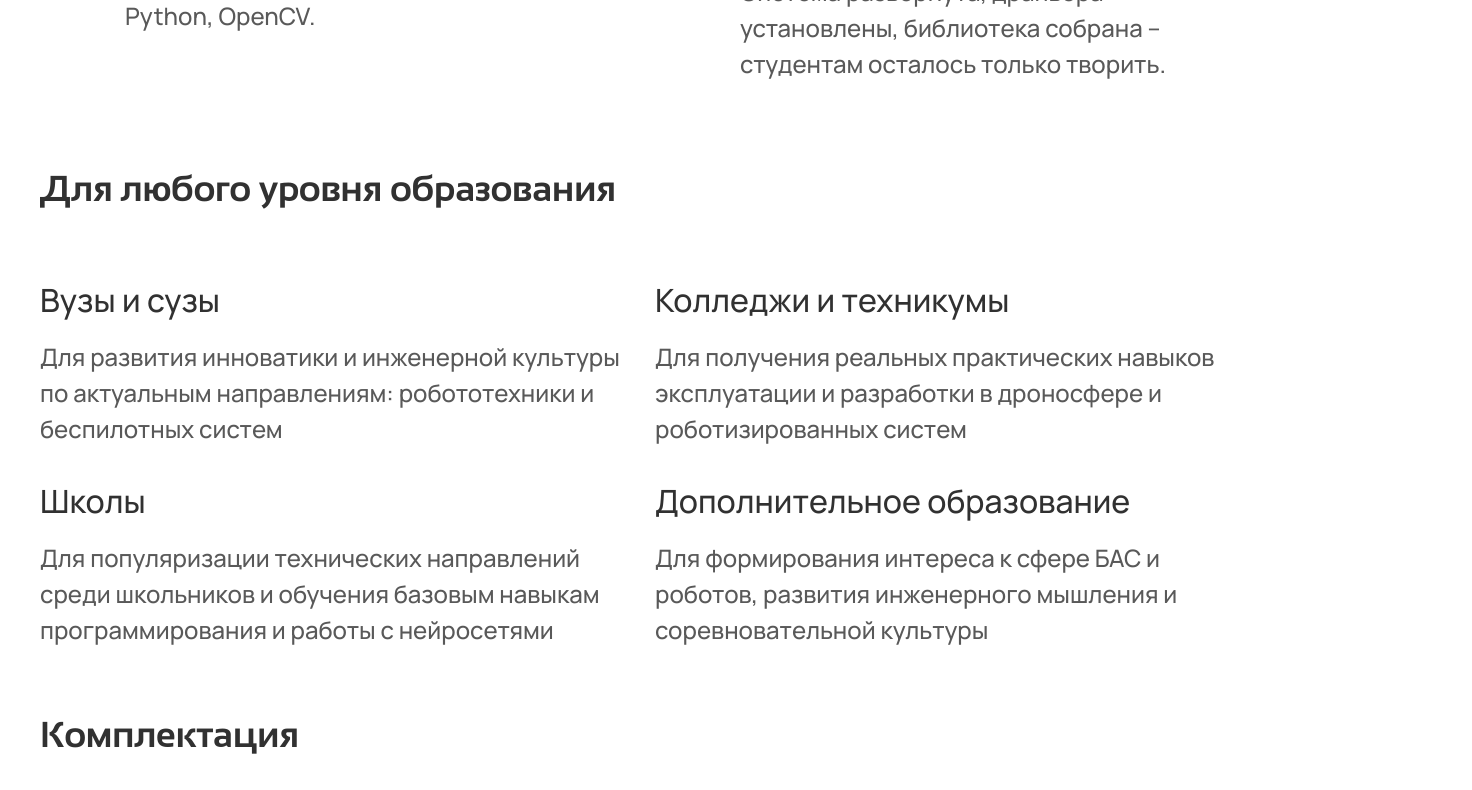
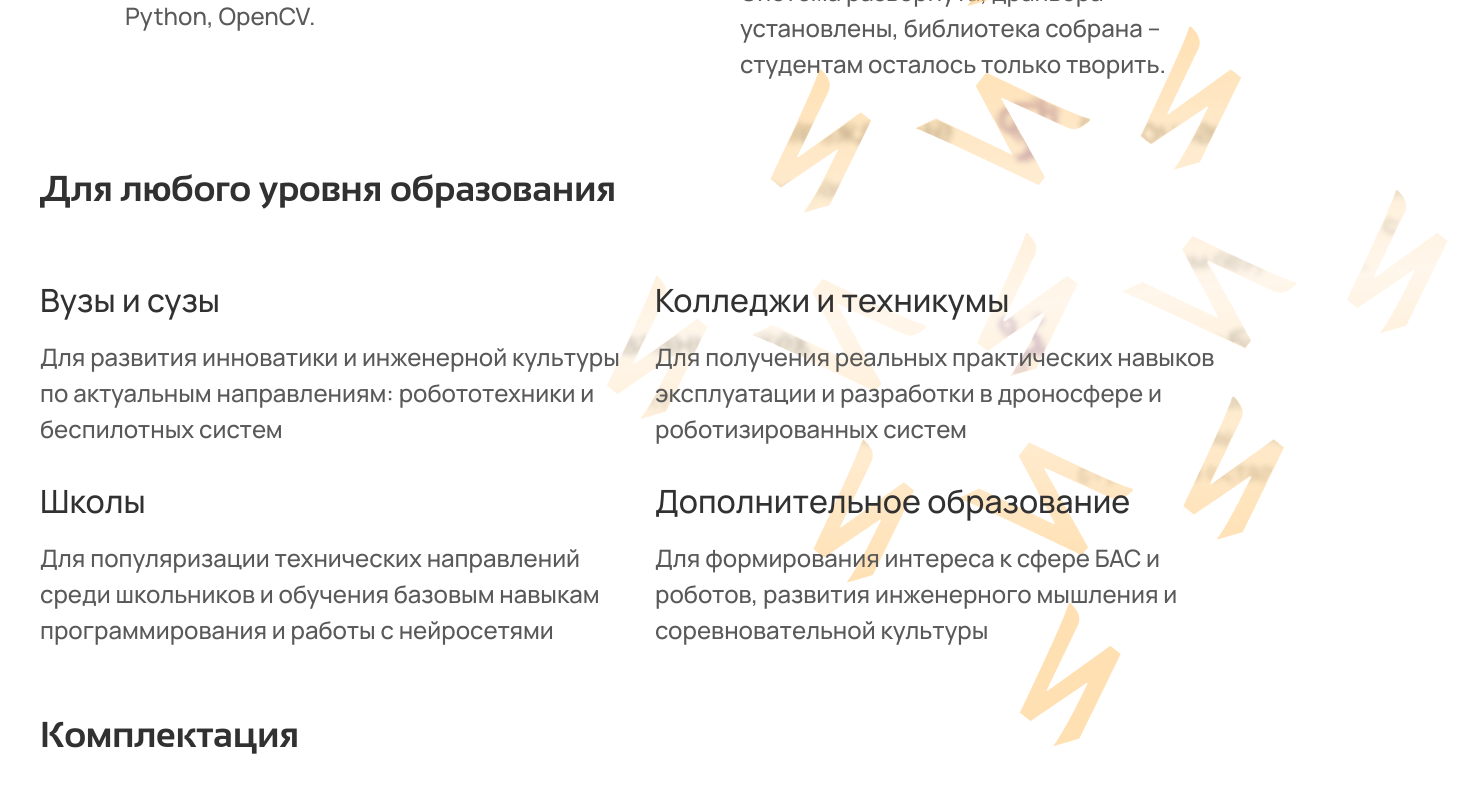
Before and after one commit to denisholmov/edu-cifra, a React (Vite) app: page / in a window 1280 px wide. Shown: the part 1780-2570 px from the top of the page, 1472 px wide, since content can reach past the window. Built offline with nearby package versions, Linux system fonts and the light colour scheme.

Commit message:
добавлен фон паттерна

```diff
--- a/src/components/pages-content/Equipment/styles/index.module.css
+++ b/src/components/pages-content/Equipment/styles/index.module.css
@@ -14,6 +14,8 @@
     justify-content: space-between;
     align-items: start;
     gap: 30px;
+    position: relative;
+    z-index: 2;
 }
 
 .title {
--- a/src/components/pages-content/LevelEducation/styles/index.module.css
+++ b/src/components/pages-content/LevelEducation/styles/index.module.css
@@ -1,8 +1,22 @@
 .levelEducation {
+  position: relative;
     font-family: Manrope;
     font-weight: 500;
     padding: 30px 0;
     background-color: var(--color-white);
+}
+
+.levelEducation::before {
+    content: "";
+    position: absolute;
+    top: -50%;;
+    right: -15%;
+    width: 890px;
+    height: 890px;
+    background-color: var(--color-orange-danger);
+    background: url('/images/pattern.png') no-repeat center center;
+   opacity: 0.6;
+    z-index: 1;
 }
 
 .container {
@@ -13,6 +27,8 @@
     justify-content: space-between;
     align-items: start;
     gap: 60px;
+    position: relative;
+    z-index: 2;
 }
 
 .title {
```
Also changed, not shown: public/images/pattern.png (added).
